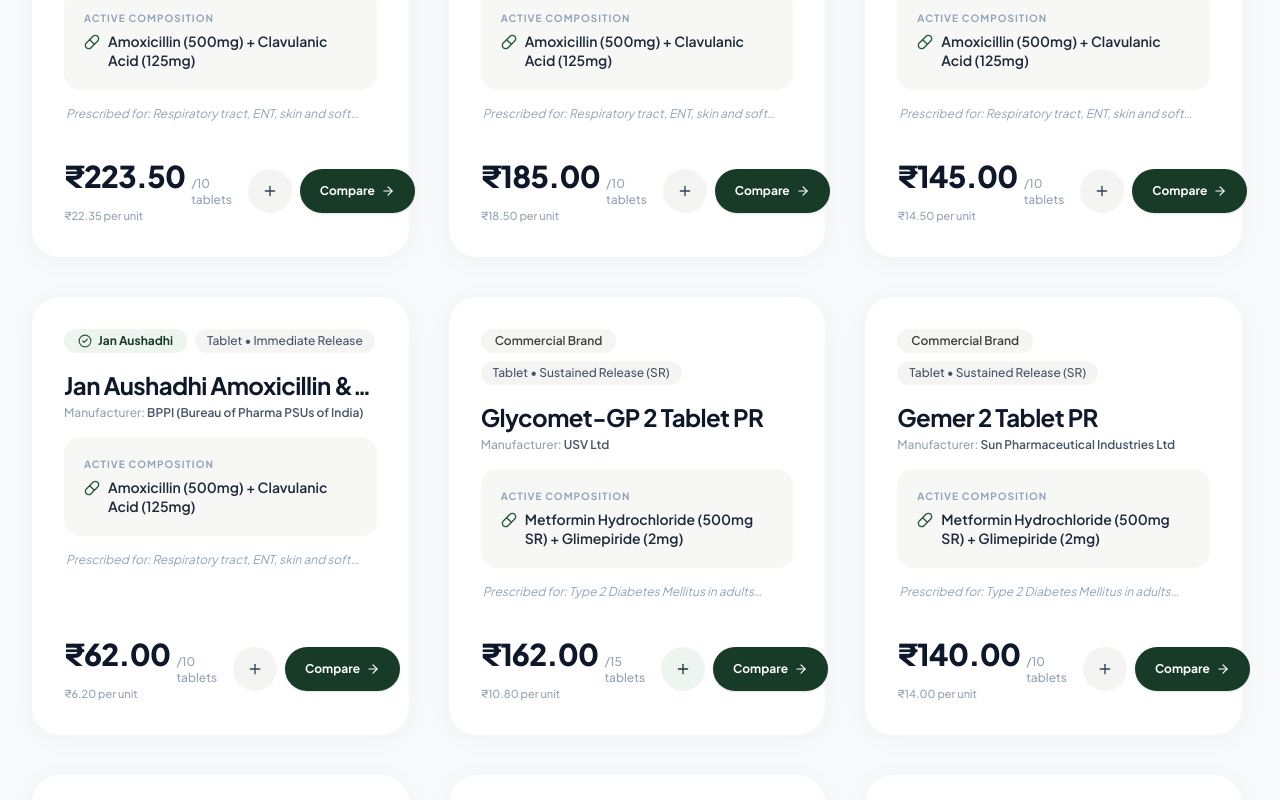
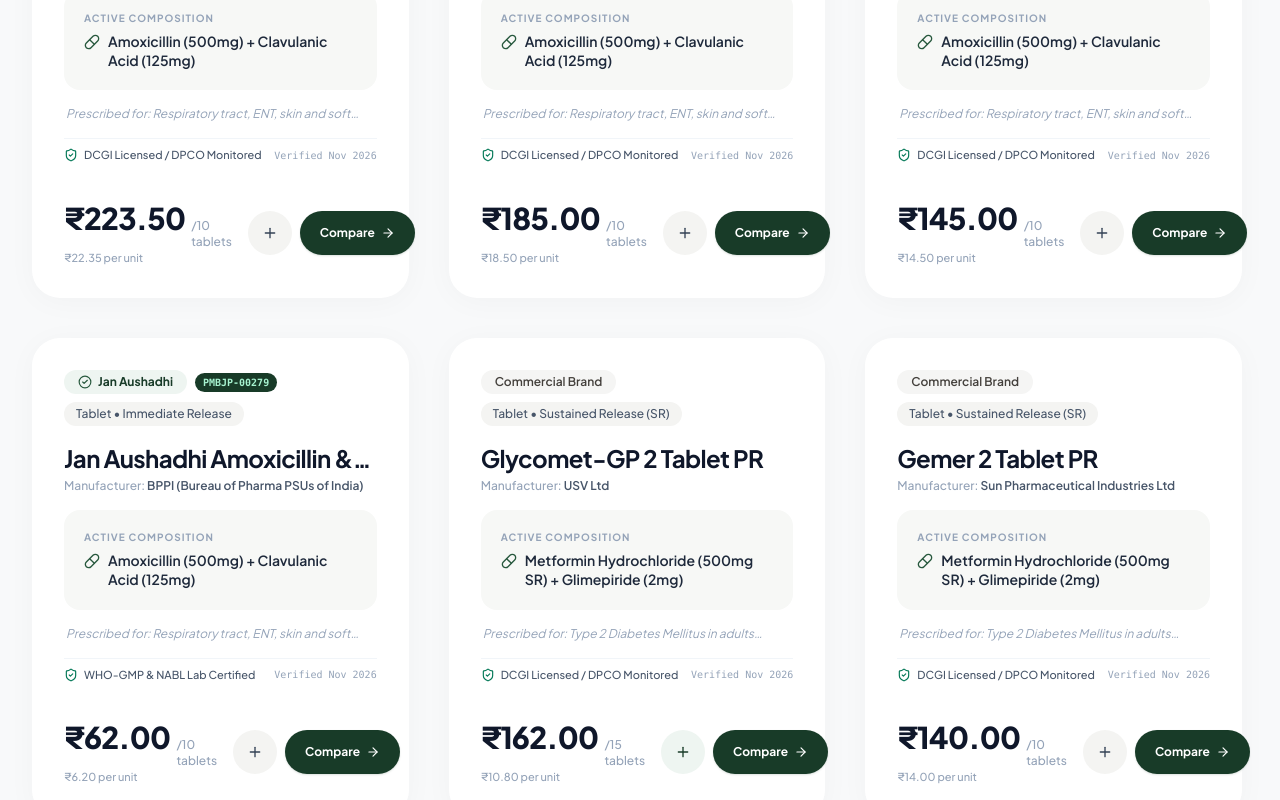
Before and after one commit to ankitkmeena/salt-matcher, a React (Vite) app: page /medicines in a window 1280 px wide. Shown: the part 1320-2120 px from the top of the page. Built offline with nearby package versions, Linux system fonts and the light colour scheme.

Commit message:
feat(trust): add official PMBI drug codes, CDSCO certification badges, and verified timestamps to medicine cards

```diff
--- a/src/components/AlternativeModal.tsx
+++ b/src/components/AlternativeModal.tsx
@@ -149,6 +149,20 @@ export const AlternativeModal: React.FC<AlternativeModalProps> = ({
                 Mfg: {bestAlt.medicine.manufacturer} • Identical Active Molecules & Bioavailability
               </p>
 
+              <div className="flex flex-wrap items-center gap-2.5 text-xs font-bold pt-1">
+                {bestAlt.medicine.pmbi_code && (
+                  <span className="px-3 py-1.5 rounded-full bg-white/20 text-emerald-100 font-mono text-[11px]">
+                    Govt Drug Code: {bestAlt.medicine.pmbi_code}
+                  </span>
+                )}
+                <span className="px-3 py-1.5 rounded-full bg-white/15 text-emerald-100 text-[11px] font-medium">
+                  {bestAlt.medicine.cdsco_approval || 'WHO-GMP & NABL Lab Certified'}
+                </span>
+                <span className="px-3 py-1.5 rounded-full bg-white/10 text-emerald-200 text-[11px]">
+                  Verified {bestAlt.medicine.last_verified || 'Nov 2026'}
+                </span>
+              </div>
+
               <div className="flex flex-wrap items-center gap-3 text-xs font-bold pt-1">
                 <span className="px-4 py-2 rounded-full bg-white/10 text-emerald-100">
                   Monthly Saving: ₹{bestAlt.monthly_savings_inr.toFixed(2)}
--- a/src/components/MedicineCard.tsx
+++ b/src/components/MedicineCard.tsx
@@ -1,6 +1,6 @@
 import React from 'react';
 import { Medicine } from '../types/medicine';
-import { Pill, ShieldAlert, CheckCircle2, ArrowRight, Plus } from 'lucide-react';
+import { Pill, ShieldAlert, CheckCircle2, ShieldCheck, ArrowRight, Plus } from 'lucide-react';
 
 interface MedicineCardProps {
   medicine: Medicine;
@@ -26,9 +26,16 @@ export const MedicineCard: React.FC<MedicineCardProps> = ({
         <div className="flex items-center justify-between gap-2 flex-wrap">
           <div className="flex items-center gap-2 flex-wrap">
             {isJanAushadhi ? (
-              <span className="inline-flex items-center gap-1.5 px-3.5 py-1 rounded-full text-xs font-bold bg-[#eef5f1] text-[#183b28]">
-                <CheckCircle2 className="w-3.5 h-3.5 text-[#27583d]" /> Jan Aushadhi
-              </span>
+              <>
+                <span className="inline-flex items-center gap-1.5 px-3.5 py-1 rounded-full text-xs font-bold bg-[#eef5f1] text-[#183b28]">
+                  <CheckCircle2 className="w-3.5 h-3.5 text-[#27583d]" /> Jan Aushadhi
+                </span>
+                {medicine.pmbi_code && (
+                  <span className="inline-flex items-center px-2 py-0.5 rounded-full text-[10px] font-mono font-bold bg-[#183b28] text-emerald-200">
+                    {medicine.pmbi_code}
+                  </span>
+                )}
+              </>
             ) : isGeneric ? (
               <span className="inline-flex items-center px-3.5 py-1 rounded-full text-xs font-semibold bg-stone-100 text-stone-700">
                 Unbranded Generic
@@ -81,6 +88,17 @@ export const MedicineCard: React.FC<MedicineCardProps> = ({
             Prescribed for: {medicine.indications}
           </p>
         )}
+
+        {/* Clinical Verification & Trust Stamp */}
+        <div className="flex items-center justify-between text-[11px] text-slate-500 font-medium pt-2 border-t border-slate-100">
+          <div className="flex items-center gap-1.5 text-slate-600">
+            <ShieldCheck className="w-3.5 h-3.5 text-emerald-700 shrink-0" />
+            <span className="truncate max-w-[190px]">{medicine.cdsco_approval || 'CDSCO Bioequivalent'}</span>
+          </div>
+          <span className="text-[10px] text-slate-400 font-mono shrink-0">
+            Verified {medicine.last_verified || 'Nov 2026'}
+          </span>
+        </div>
       </div>
 
       {/* Bottom Pricing & Actions Group */}
--- a/src/data/seedData.ts
+++ b/src/data/seedData.ts
@@ -20,7 +20,7 @@ export const SEED_SALTS: Salt[] = [
   { id: 17, name: 'Levocetirizine', description: 'Third-generation non-sedating antihistamine for allergic rhinitis and chronic urticaria.', is_nti: 0, warnings: 'May cause mild drowsiness in sensitive individuals.' },
 ];
 
-export const SEED_MEDICINES: Medicine[] = [
+const RAW_SEED_MEDICINES: Medicine[] = [
   // Antibiotics: Amoxicillin (500mg) + Clavulanic Acid (125mg)
   {
     id: 1,
@@ -826,3 +826,15 @@ export const SEED_MEDICINES: Medicine[] = [
     prescription_required: 1,
   },
 ];
+
+export const SEED_MEDICINES: Medicine[] = RAW_SEED_MEDICINES.map((m) => ({
+  ...m,
+  pmbi_code: m.is_jan_aushadhi === 1 ? `PMBJP-${String(m.id * 43 + 107).padStart(5, '0')}` : undefined,
+  last_verified: 'Nov 2026',
+  cdsco_approval:
+    m.is_jan_aushadhi === 1
+      ? 'WHO-GMP & NABL Lab Certified'
+      : m.is_generic === 1
+      ? 'CDSCO Bioequivalent Approved'
+      : 'DCGI Licensed / DPCO Monitored',
+}));
--- a/src/types/medicine.ts
+++ b/src/types/medicine.ts
@@ -16,6 +16,9 @@ export interface Medicine {
   normalized_salt_key: string;
   indications?: string;
   prescription_required: number;
+  pmbi_code?: string;
+  last_verified?: string;
+  cdsco_approval?: string;
 }
 
 export interface Salt {
```
